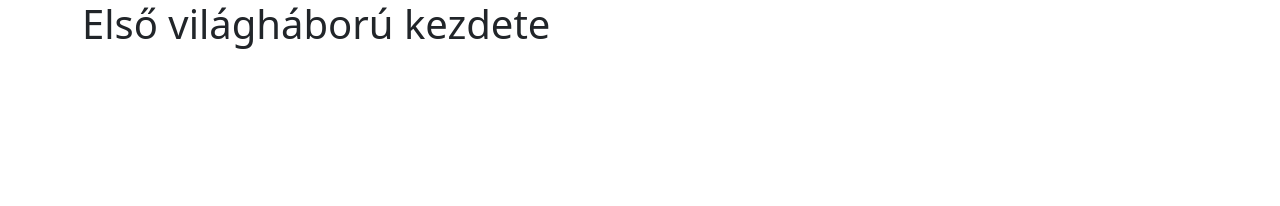
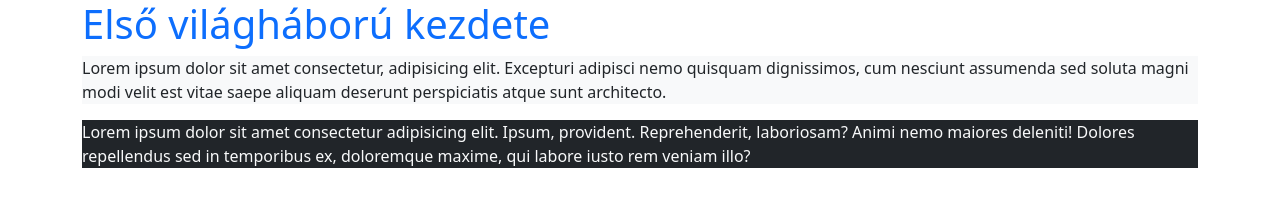
Before and after one commit to Adam12154/boostrapproject, a plain HTML site: page index.html in a window 1280 px wide. Drawn offline with nearby package versions, Linux system fonts and the light colour scheme.

Commit message:
színek próba

```diff
--- a/index.html
+++ b/index.html
@@ -1,16 +1,32 @@
 <!DOCTYPE html>
 <html lang="en">
+
 <head>
     <meta charset="UTF-8">
     <meta http-equiv="X-UA-Compatible" content="IE=edge">
     <meta name="viewport" content="width=device-width, initial-scale=1.0">
     <title>Document</title>
-    <link href="https://cdn.jsdelivr.net/npm/bootstrap@5.1.3/dist/css/bootstrap.min.css" rel="stylesheet" integrity="sha384-1BmE4kWBq78iYhFldvKuhfTAU6auU8tT94WrHftjDbrCEXSU1oBoqyl2QvZ6jIW3" crossorigin="anonymous">
+    <link href="https://cdn.jsdelivr.net/npm/bootstrap@5.1.3/dist/css/bootstrap.min.css" rel="stylesheet"
+        integrity="sha384-1BmE4kWBq78iYhFldvKuhfTAU6auU8tT94WrHftjDbrCEXSU1oBoqyl2QvZ6jIW3" crossorigin="anonymous">
 </head>
+
 <body>
     <div class="container">
-        <h1>Első világháború kezdete</h1>
-        <p></p>
+        <h1 class="text-primary">Első világháború kezdete</h1>
+
+        <div class="bg-light">
+            <p>Lorem ipsum dolor sit amet consectetur, adipisicing elit. Excepturi adipisci nemo quisquam dignissimos,
+                cum
+                nesciunt assumenda sed soluta magni modi velit est vitae saepe aliquam deserunt perspiciatis atque sunt
+                architecto.</p>
+        </div>
+        <div class="bg-dark text-light">
+            <p>Lorem ipsum dolor sit amet consectetur adipisicing elit. Ipsum, provident. Reprehenderit, laboriosam?
+                Animi nemo maiores deleniti! Dolores repellendus sed in temporibus ex, doloremque maxime, qui labore
+                iusto rem veniam illo?</p>
+        </div>
     </div>
+
 </body>
+
 </html>
```
